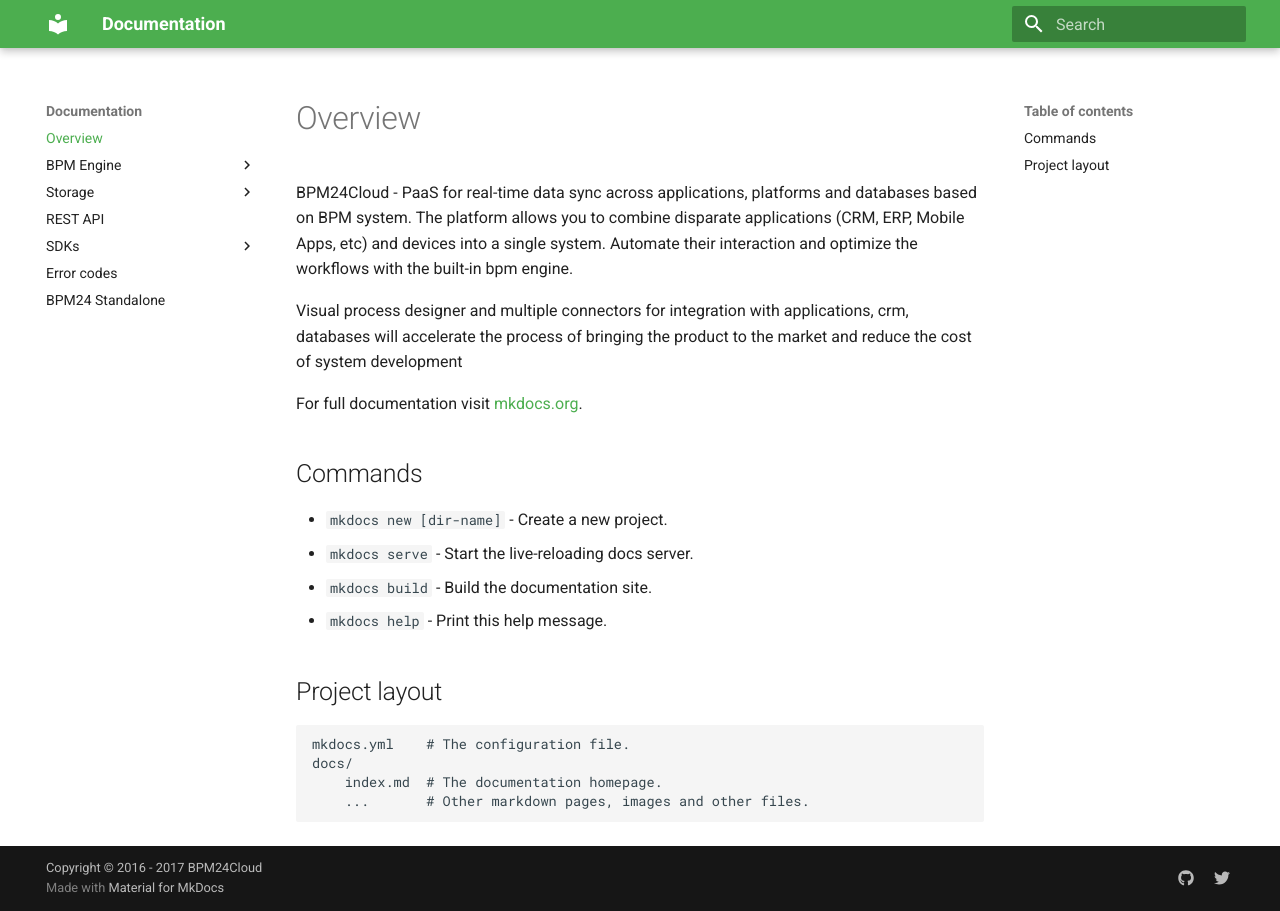
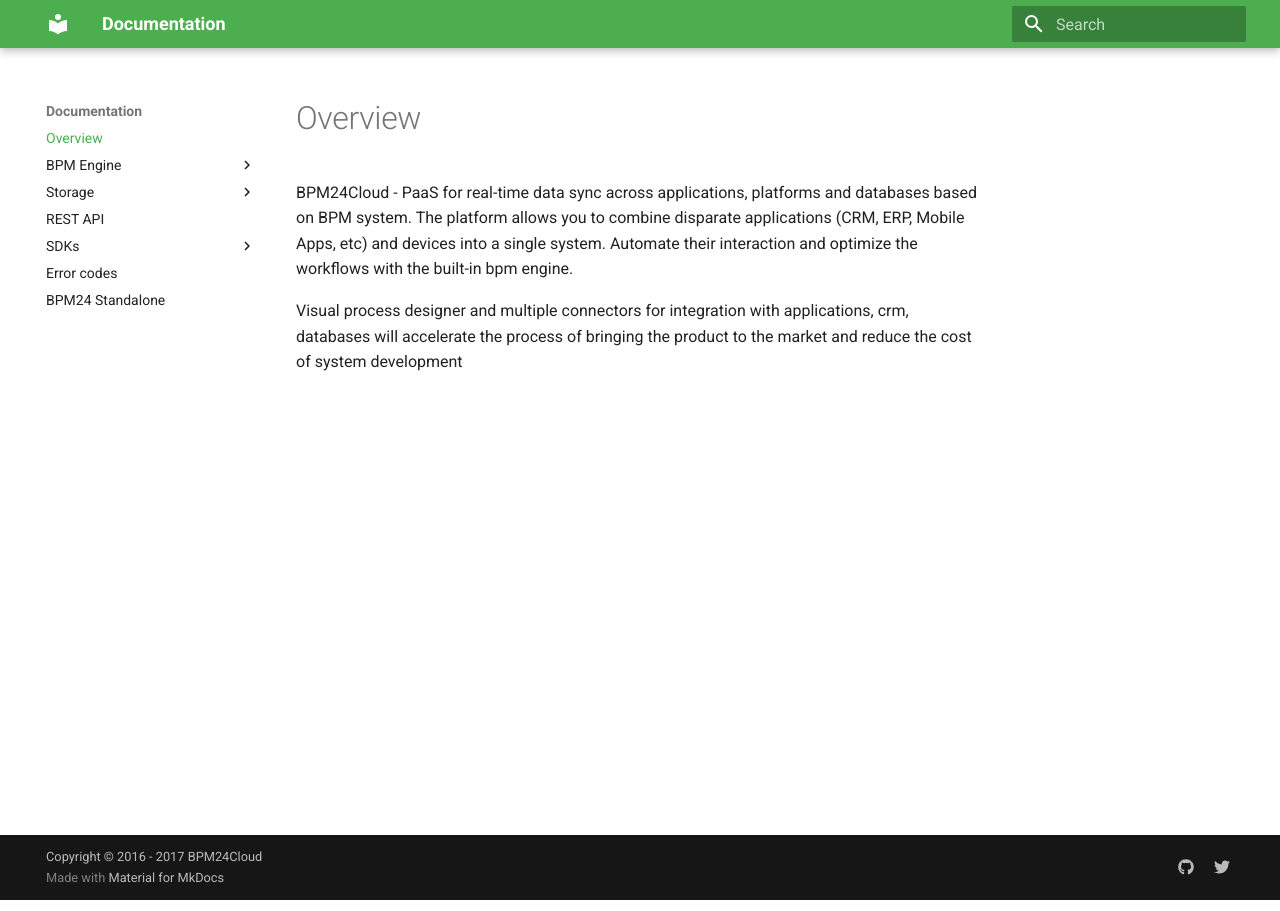
Before and after one commit to bpm24/docs, an MkDocs documentation site: the page built from docs/index.md, in a window 1280 px wide. Built offline with MkDocs 1.6.1 and Material for MkDocs 9.7.7, drawn with Linux system fonts in a browser that asks for light colours; old or Windows-style settings are respelled for this version of MkDocs.

Commit message:
Removed default text

```diff
--- a/docs/index.md
+++ b/docs/index.md
@@ -9,20 +9,3 @@ with the built-in bpm engine.
 Visual process designer and multiple connectors for integration with
 applications, crm, databases will accelerate the process of bringing the
 product to the market and reduce the cost of system development
-
-
-For full documentation visit [mkdocs.org](http://mkdocs.org).
-
-## Commands
-
-* `mkdocs new [dir-name]` - Create a new project.
-* `mkdocs serve` - Start the live-reloading docs server.
-* `mkdocs build` - Build the documentation site.
-* `mkdocs help` - Print this help message.
-
-## Project layout
-
-    mkdocs.yml    # The configuration file.
-    docs/
-        index.md  # The documentation homepage.
-        ...       # Other markdown pages, images and other files.
```
